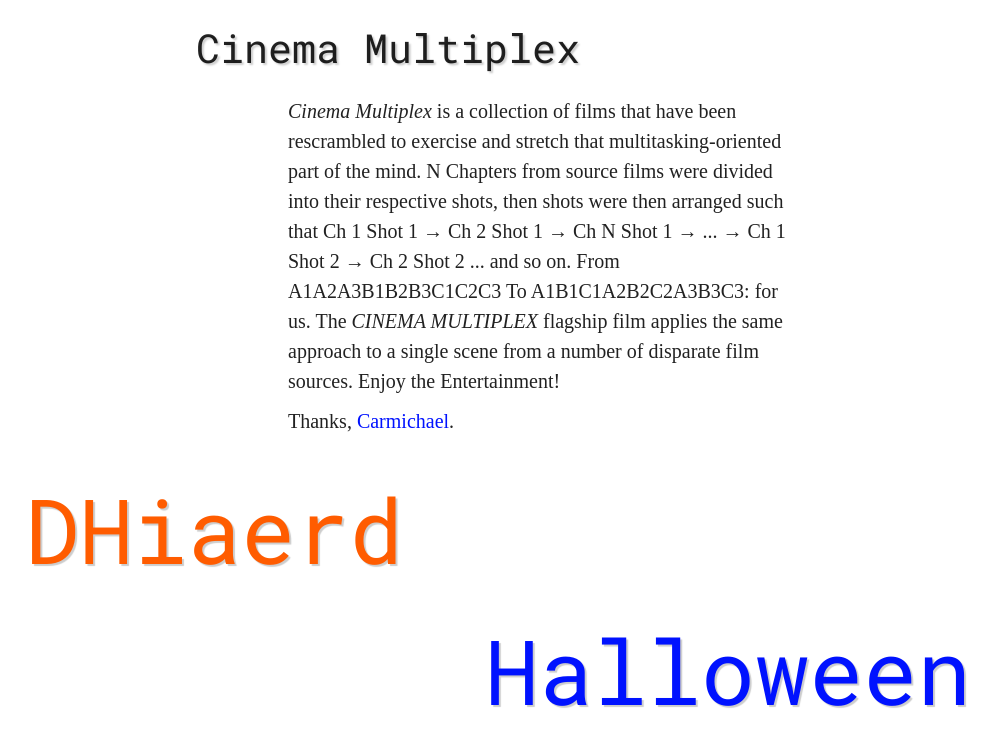
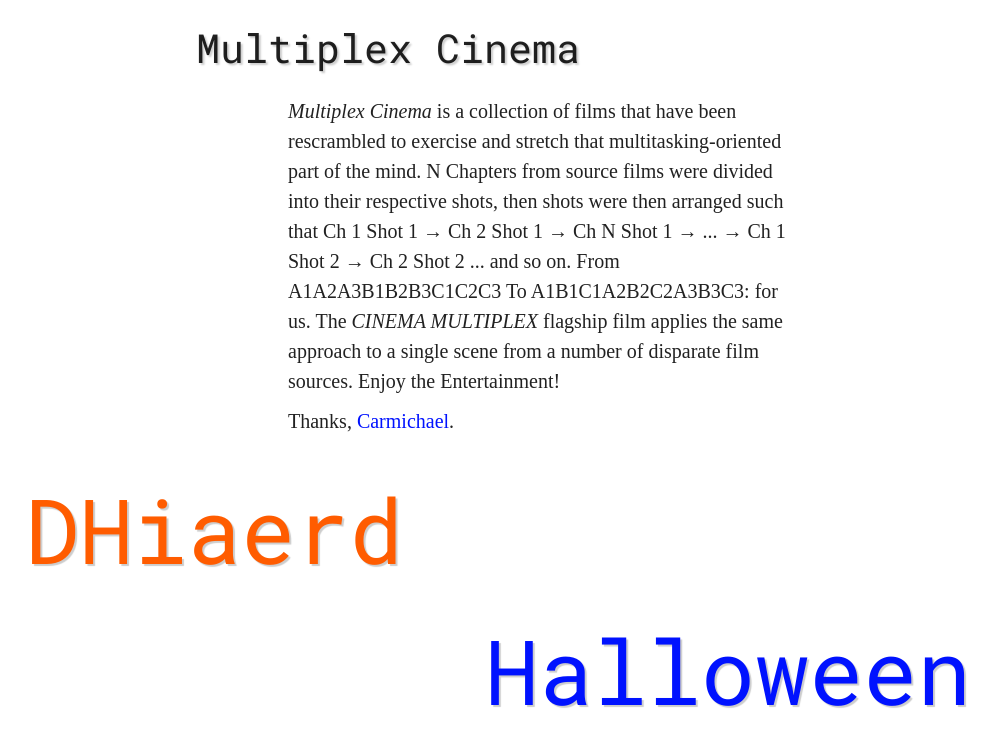
Before and after one commit to kevin-roark/carmichael, a plain HTML site: page multiplex/index.html in a window 1280 px wide. Shown: the top 748 px of the page, without its empty margins (102-1099 px from the left). Drawn offline with Linux system fonts and the light colour scheme.

Commit message:
multiplex cinema

```diff
--- a/multiplex/index.html
+++ b/multiplex/index.html
@@ -5,20 +5,20 @@
   <meta charset="utf-8" />
   <meta name="viewport" content="width=device-width, initial-scale=1">
 
-  <title>Cinema Multiplex — Carmichael Payamps</title>
+  <title>Multiplex Cinema — Carmichael Payamps</title>
   <link rel="shortcut icon" href="http://www.fffight.site/media/favicon.png?v=1.0">
   <link href="https://fonts.googleapis.com/css?family=Roboto+Mono:400,700" rel="stylesheet">
   <link rel="stylesheet" href="multiplex.css">
 
   <meta name="google-site-verification" content="3-FouJskuVhRCRP_6i_sd5XNmfD039Uzl_REAb9XLNM" />
-  <meta name="description" content="Cinema Multiplex is a multi-task-oriented rearrangement of films from A1A2A3B1B2B3C1C2C3 to A1B1C1A2B2C2A3B3C3, for viewer pleasure." />
+  <meta name="description" content="Multiplex Cinema is a multi-task-oriented rearrangement of films from A1A2A3B1B2B3C1C2C3 to A1B1C1A2B2C2A3B3C3, for viewer pleasure." />
   <meta name="author" content="Carmichael Payamps">
-  <meta name="keywords" content="Carmichael, Payamps, Carmichael Payamps, art, multimedia, Cinema Multiplex">
+  <meta name="keywords" content="Carmichael, Payamps, Carmichael Payamps, art, multimedia, Multiplex Cinema">
 
-  <meta property="og:title" content="Cinema Multiplex" />
+  <meta property="og:title" content="Multiplex Cinema" />
   <meta property="og:type" content="website" />
   <meta property="og:image" content="http://www.carmichael.xyz/multiplex/screenshot.jpg" />
-  <meta property="og:description" content="Cinema Multiplex is a multi-task-oriented rearrangement of films from A1A2A3B1B2B3C1C2C3 to A1B1C1A2B2C2A3B3C3, for viewer pleasure." />
+  <meta property="og:description" content="Multiplex Cinema is a multi-task-oriented rearrangement of films from A1A2A3B1B2B3C1C2C3 to A1B1C1A2B2C2A3B3C3, for viewer pleasure." />
   <meta property="og:url" content="http://www.carmichael.xyz/multiplex" />
 
   <meta property="fb:admins" content="100000919641751" />
@@ -30,11 +30,11 @@
 
 <body>
   <div class="title">
-    Cinema Multiplex
+    Multiplex Cinema
   </div>
   <div class="intro">
     <p>
-      <em>Cinema Multiplex</em> is a collection of films that have been rescrambled to exercise and stretch that
+      <em>Multiplex Cinema</em> is a collection of films that have been rescrambled to exercise and stretch that
       multitasking-oriented part of the mind. N Chapters from source films were divided into their respective shots, then shots
       were then arranged such that Ch 1 Shot 1 &rarr; Ch 2 Shot 1 &rarr; Ch N Shot 1 &rarr; ...
       &rarr; Ch 1 Shot 2 &rarr; Ch 2 Shot 2 ... and so on.
```
